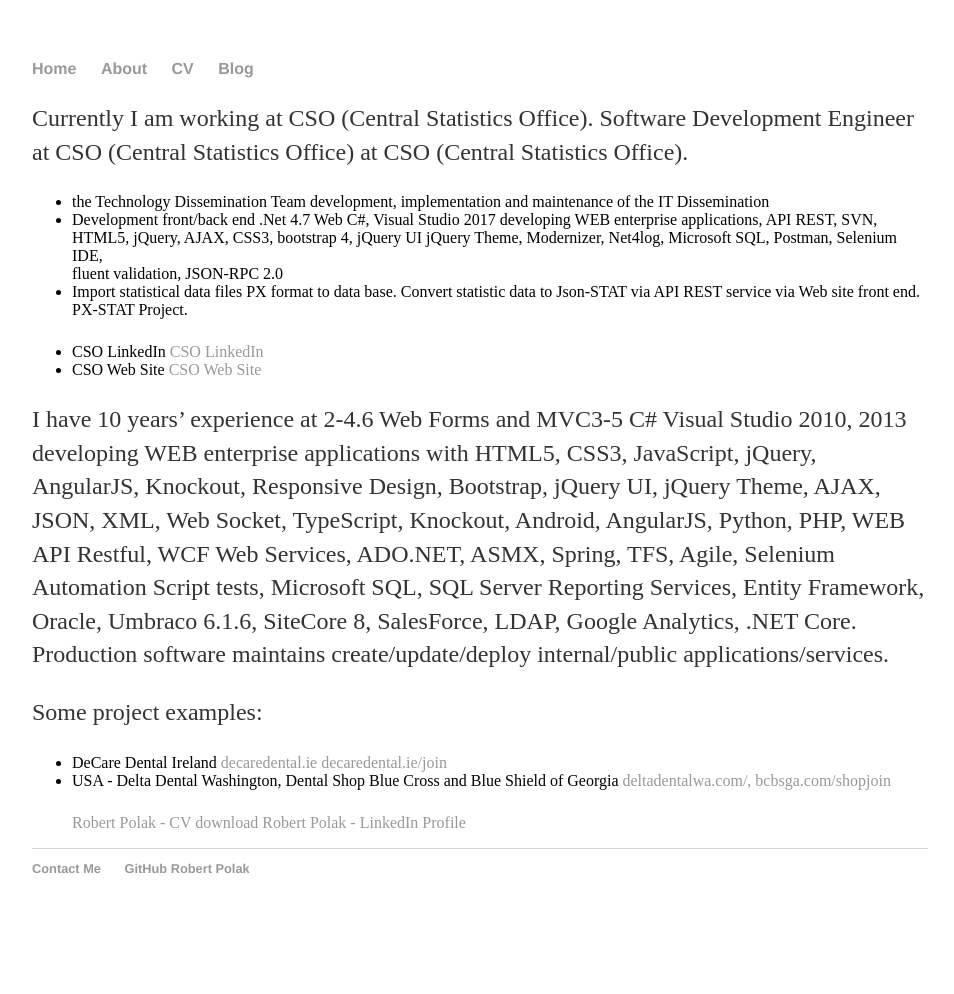
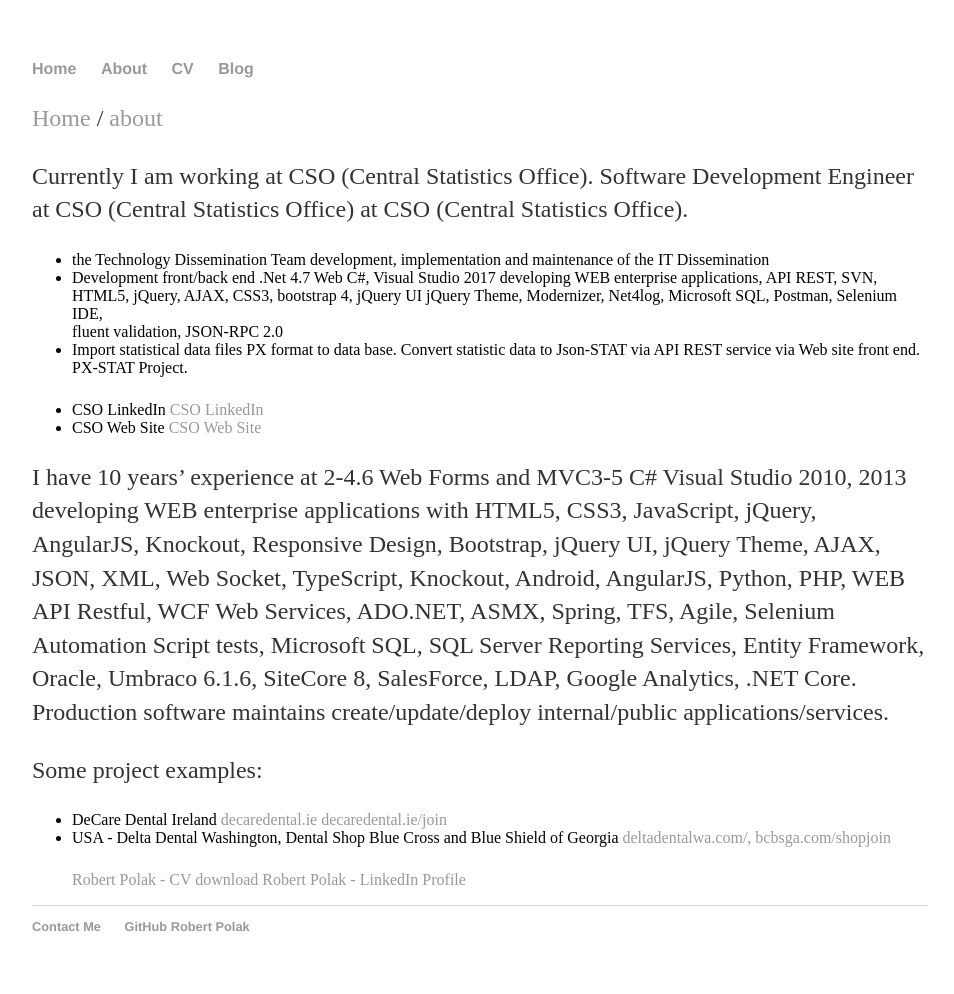
Before and after one commit to robertpolak1968/robertpolak1968.github.io, a Jekyll site: the page built from about.html, in a window 1280 px wide. Shown: the whole page, without its empty margins (160-1114 px from the left). Built offline with Jekyll 4.4.1, drawn with Linux system fonts in a browser that asks for light colours; before the commit the page ends 936 px from its top, so only the background shows below that.

Commit message:
Update about.html

```diff
--- a/about.html
+++ b/about.html
@@ -2,7 +2,9 @@
 layout: default
 title: Robert Polak - AQA Computer Software Ltd
 ---
-
+<p style="text-align: left; background-color: white;">
+  <a href="/">Home</a> / <a href="/about">about</a>
+</p>
     <p>
         Currently I am working at CSO (Central Statistics Office).
         Software Development Engineer at CSO (Central Statistics Office) at CSO (Central Statistics Office).
```
